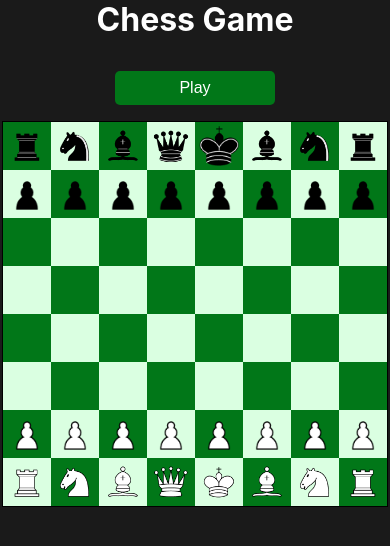
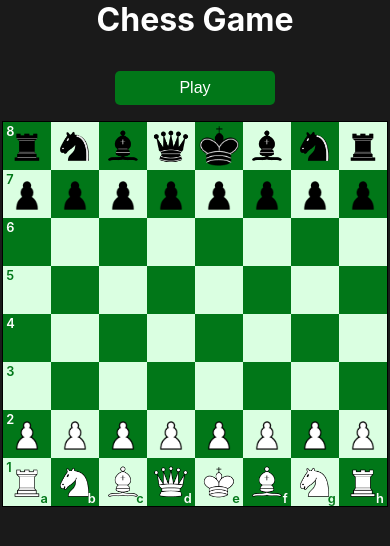
Before and after one commit to anurrags/ChessGame, a React (Create React App) app in the folder client/: page / in a window 390 px wide. Shown: the top 546 px of the page. Built offline with nearby package versions, Linux system fonts and the light colour scheme; no server answers.

Commit message:
added row and col symbol to board

```diff
--- a/client/src/components/chessboard/board.css
+++ b/client/src/components/chessboard/board.css
@@ -13,6 +13,7 @@
 }
 
 .chessboard-square {
+  position: relative;
   display: flex;
   justify-content: center;
   align-items: center;
@@ -21,11 +22,29 @@
   cursor: pointer;
   box-sizing: border-box;
 }
-
+.col-symbol {
+  color: inherit;
+  position: absolute;
+  top: -1rem;
+  left: 0.4rem;
+  font-size: 1rem;
+  font-weight: 900;
+  z-index: 1000;
+}
+.row-symbol {
+  position: absolute;
+  bottom: -0.8rem;
+  right: 0.2rem;
+  font-size: 1rem;
+  font-weight: 900;
+  z-index: 1000;
+}
 .dark-square {
   background-color: rgb(1, 119, 24);
+  color: #fff;
 }
 .light-square {
+  color: rgb(1, 119, 24);
   background-color: rgb(218, 255, 225);
 }
 
@@ -135,4 +154,14 @@
     padding: 0.5rem 4rem;
     font-size: 1rem;
   }
+  .row-symbol {
+    font-size: 0.8rem;
+    font-weight: 600;
+  }
+  .col-symbol {
+    top: -0.7rem;
+    left: 0.2rem;
+    font-size: 0.8rem;
+    font-weight: 600;
+  }
 }
--- a/client/src/components/chessboard/board.tsx
+++ b/client/src/components/chessboard/board.tsx
@@ -93,6 +93,7 @@ const ChessBoard = ({
                     }`}
                     onClick={(e) => handleOnSquareClick(i, j, el)}
                   >
+                    {j === 0 && <p className={`col-symbol `}>{8 - i}</p>}
                     {el?.type && (
                       <img
                         className="chess-piece"
@@ -101,6 +102,11 @@ const ChessBoard = ({
                         }.png`}
                         alt={el.type}
                       />
+                    )}
+                    {i === 7 && (
+                      <p className={`row-symbol `}>
+                        {String.fromCharCode("a".charCodeAt(0) + j)}
+                      </p>
                     )}
                   </div>
                 );
```
